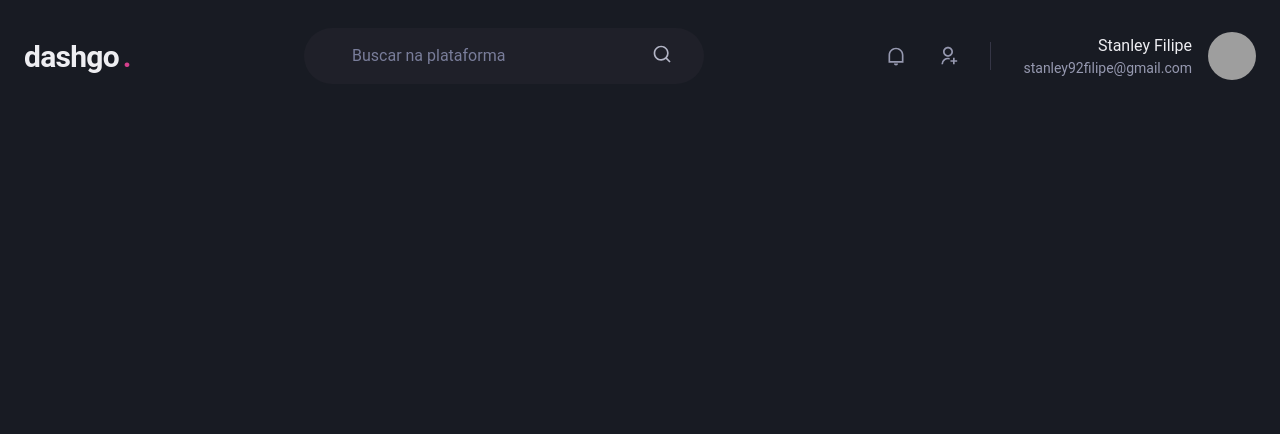
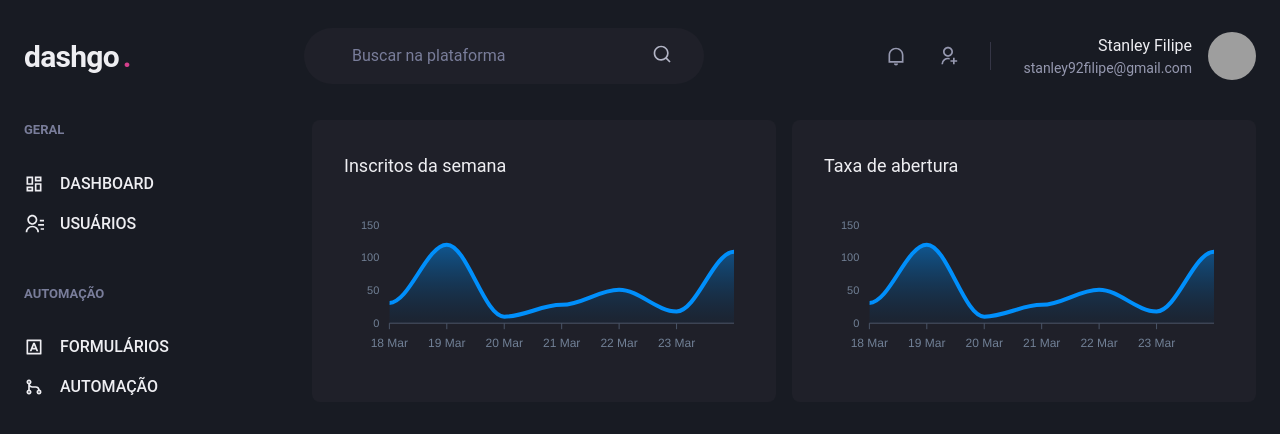
Before and after one commit to stanlino/DashGo, a Next.js app: page /dashboard in a window 1280 px wide. Shown: the top 434 px of the page. Built offline with nearby package versions, Linux system fonts and the light colour scheme; grey boxes are pictures that could not be loaded.

Commit message:
feat: update dashboard page

```diff
--- a/package.json
+++ b/package.json
@@ -12,9 +12,11 @@
     "@chakra-ui/react": "^2.2.1",
     "@emotion/react": "11",
     "@emotion/styled": "11",
+    "apexcharts": "^3.35.3",
     "framer-motion": "6",
     "next": "12.1.6",
     "react": "18.1.0",
+    "react-apexcharts": "^1.4.0",
     "react-dom": "18.1.0",
     "react-icons": "^4.4.0"
   },
--- a/src/pages/dashboard.tsx
+++ b/src/pages/dashboard.tsx
@@ -1,7 +1,86 @@
+import { Box, Flex, SimpleGrid, Text, theme } from "@chakra-ui/react";
+import { ApexOptions } from "apexcharts";
+import dynamic from "next/dynamic";
 import { Header } from "../components/header";
+import { Sidebar } from "../components/sidebar";
+
+const Chart = dynamic(() => import('react-apexcharts'), {
+  ssr: false
+})
+
+const options: ApexOptions = {
+  chart: {
+    toolbar: {
+      show: false,
+    },
+    zoom: {
+      enabled: false,
+    },
+    foreColor: theme.colors.gray[500]
+  },
+  grid: {
+    show: false,
+  },
+  dataLabels: {
+    enabled: false,
+  },
+  stroke: {
+    curve: 'smooth',
+  },
+  tooltip: {
+    enabled: false,
+  },
+  xaxis: {
+    type: 'datetime',
+    axisBorder: {
+      color: theme.colors.gray[600],
+    },
+    axisTicks: {
+      color: theme.colors.gray[600],
+    },
+    categories: [
+      '2021-03-18T00:00:00.000Z',
+      '2021-03-19T00:00:00.000Z',
+      '2021-03-20T00:00:00.000Z',
+      '2021-03-21T00:00:00.000Z',
+      '2021-03-22T00:00:00.000Z',
+      '2021-03-23T00:00:00.000Z',
+      '2021-03-24T00:00:00.000Z',
+    ]
+  },
+  fill: {
+    opacity: 0.3,
+    type: 'gradient',
+    gradient: {
+      shade: 'dark',
+      opacityFrom: 0.7,
+      opacityTo: 0.3,
+    }
+  }
+}
+const series = [
+  { name: 'series1', data: [31, 120, 10, 28, 51, 18, 109] }
+]
 
 export default function Dashboard() {
   return (
-    <Header />
+    <Flex direction='column' h='100vh'>
+      <Header />
+
+      <Flex w='100%' my='6' maxW={1480} mx='auto' px='6'>
+        <Sidebar />
+
+        <SimpleGrid flex='1' gap='4' minChildWidth='320px' alignItems='flex-start'>
+          <Box p='8' bg='gray.800' borderRadius={8}>
+            <Text fontSize='lg' mb='4'>Inscritos da semana</Text>
+            <Chart options={options} series={series} type='area' height={160} />
+          </Box>
+          <Box p='8' bg='gray.800' borderRadius={8}>
+            <Text fontSize='lg' mb='4'>Taxa de abertura</Text>
+            <Chart options={options} series={series} type='area' height={160} />
+          </Box>
+        </SimpleGrid>
+      </Flex>
+    </Flex>
   )
 }
```
Also changed, not shown: 1 other file (tests, documents, lock files or other folders).
